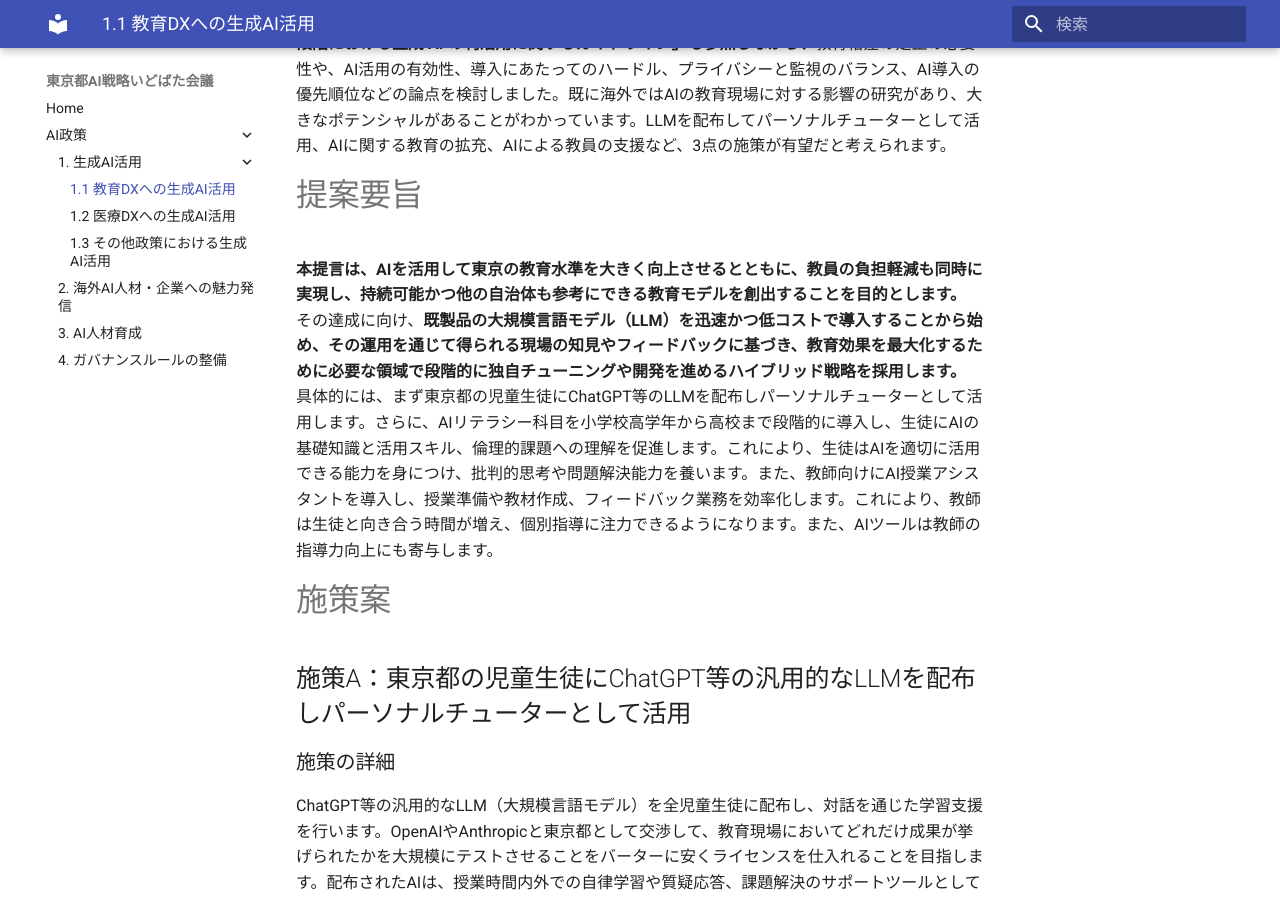
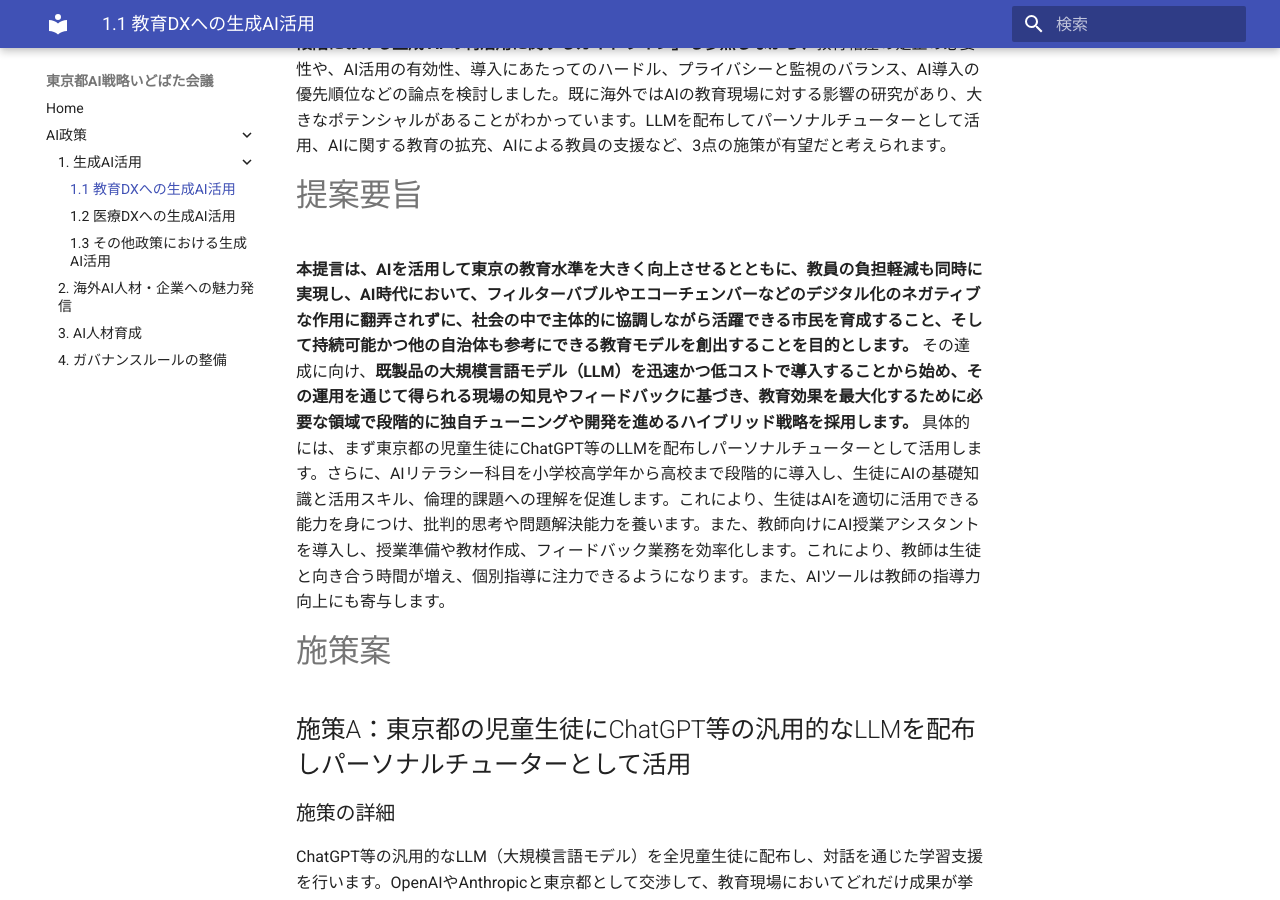
Before and after one commit to takahiroanno2024/2025_ai_idobatakaigi_output, an MkDocs documentation site: the page built from docs/1.1_教育DXへの生成AI活用.md, in a window 1280 px wide and 900 px high, scrolled down 475 px. Built offline with MkDocs 1.6.1 and Material for MkDocs 9.7.7, drawn with Linux system fonts in a browser that asks for light colours.

Commit message:
提案要旨にAI時代の市民育成に関する目的を追加 (Yancharika)

```diff
--- a/docs/1.1_教育DXへの生成AI活用.md
+++ b/docs/1.1_教育DXへの生成AI活用.md
@@ -12,7 +12,7 @@
 本提言の作成にあたり、AIチャット、掲示板、X、YouTube等を通じて有識者の意見を収集し、**文部科学省の「初等中等教育段階における生成 AI の利活用に関するガイドライン」も参照しながら、**教育格差の是正の必要性や、AI活用の有効性、導入にあたってのハードル、プライバシーと監視のバランス、AI導入の優先順位などの論点を検討しました。既に海外ではAIの教育現場に対する影響の研究があり、大きなポテンシャルがあることがわかっています。LLMを配布してパーソナルチューターとして活用、AIに関する教育の拡充、AIによる教員の支援など、3点の施策が有望だと考えられます。
 
 # 提案要旨
-**本提言は、AIを活用して東京の教育水準を大きく向上させるとともに、教員の負担軽減も同時に実現し、持続可能かつ他の自治体も参考にできる教育モデルを創出することを目的とします。** その達成に向け、**既製品の大規模言語モデル（LLM）を迅速かつ低コストで導入することから始め、その運用を通じて得られる現場の知見やフィードバックに基づき、教育効果を最大化するために必要な領域で段階的に独自チューニングや開発を進めるハイブリッド戦略を採用します。** 具体的には、まず東京都の児童生徒にChatGPT等のLLMを配布しパーソナルチューターとして活用します。さらに、AIリテラシー科目を小学校高学年から高校まで段階的に導入し、生徒にAIの基礎知識と活用スキル、倫理的課題への理解を促進します。これにより、生徒はAIを適切に活用できる能力を身につけ、批判的思考や問題解決能力を養います。また、教師向けにAI授業アシスタントを導入し、授業準備や教材作成、フィードバック業務を効率化します。これにより、教師は生徒と向き合う時間が増え、個別指導に注力できるようになります。また、AIツールは教師の指導力向上にも寄与します。
+**本提言は、AIを活用して東京の教育水準を大きく向上させるとともに、教員の負担軽減も同時に実現し、AI時代において、フィルターバブルやエコーチェンバーなどのデジタル化のネガティブな作用に翻弄されずに、社会の中で主体的に協調しながら活躍できる市民を育成すること、そして持続可能かつ他の自治体も参考にできる教育モデルを創出することを目的とします。** その達成に向け、**既製品の大規模言語モデル（LLM）を迅速かつ低コストで導入することから始め、その運用を通じて得られる現場の知見やフィードバックに基づき、教育効果を最大化するために必要な領域で段階的に独自チューニングや開発を進めるハイブリッド戦略を採用します。** 具体的には、まず東京都の児童生徒にChatGPT等のLLMを配布しパーソナルチューターとして活用します。さらに、AIリテラシー科目を小学校高学年から高校まで段階的に導入し、生徒にAIの基礎知識と活用スキル、倫理的課題への理解を促進します。これにより、生徒はAIを適切に活用できる能力を身につけ、批判的思考や問題解決能力を養います。また、教師向けにAI授業アシスタントを導入し、授業準備や教材作成、フィードバック業務を効率化します。これにより、教師は生徒と向き合う時間が増え、個別指導に注力できるようになります。また、AIツールは教師の指導力向上にも寄与します。
 
 # 施策案
 
```
